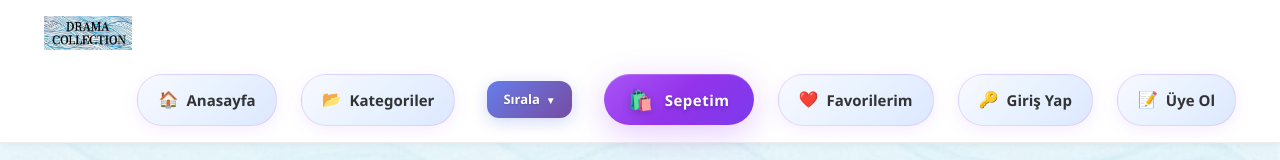
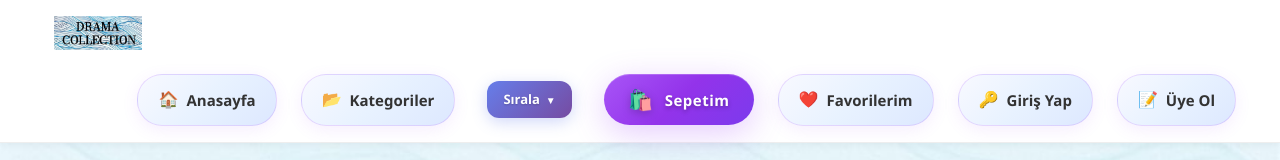
Before and after one commit to eerenozgun/dramacollection, a React (Create React App) app: page / in a window 1280 px wide. Shown: the top 160 px of the page. Built offline with nearby package versions, Linux system fonts and the light colour scheme; no server answers.

Commit message:
Adjust desktop logo position - move slightly to the right (margin-left: -10px), mobile unchanged

```diff
--- a/src/components/Header.css
+++ b/src/components/Header.css
@@ -27,7 +27,7 @@
   align-items: center;
   justify-content: flex-start;
   margin-right: 0;
-  margin-left: -20px;
+  margin-left: -10px;
 }
 
 .logo-link {
```
